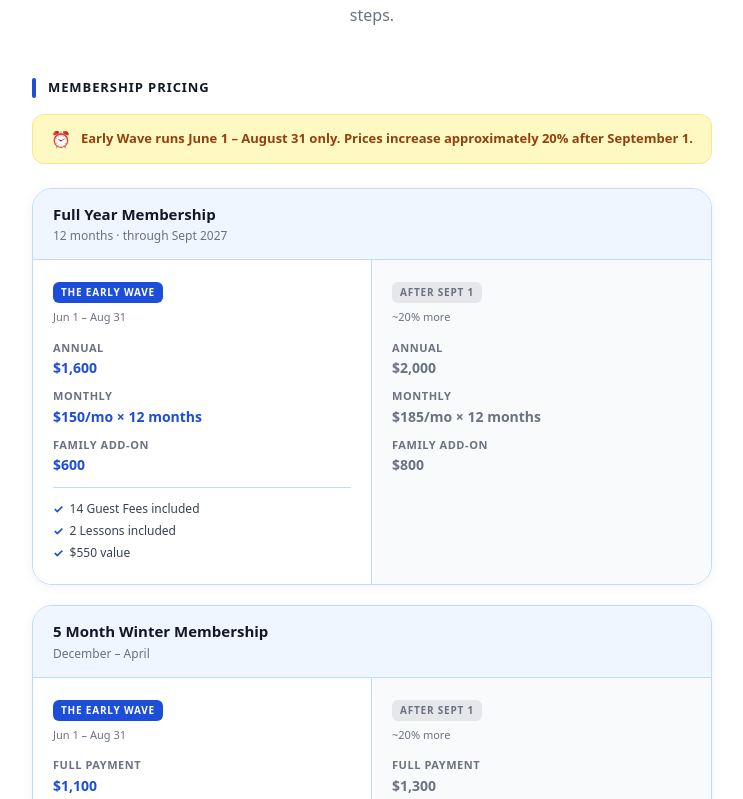
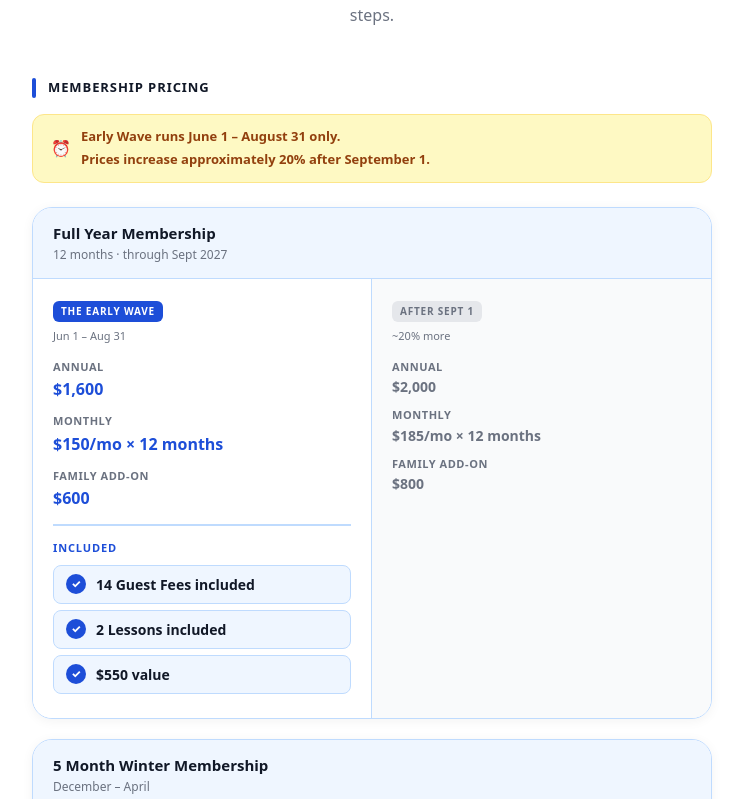
Before and after one commit to rickyhowcroft-dot/skramblehouse-westside, a Next.js app: page /membership/presale in a window 1280 px wide. Shown: the part 1061-1860 px from the top of the page, without its empty margins (268-1011 px from the left). Built offline with nearby package versions, Linux system fonts and the light colour scheme.

Commit message:
style: banner two-line split, larger prices + emphasized benefit pills in pricing cards

```diff
--- a/app/membership/presale/page.tsx
+++ b/app/membership/presale/page.tsx
@@ -143,9 +143,10 @@ export default function MembershipPresalePage() {
           gap: 10,
         }}>
           <span style={{ fontSize: 16 }}>⏰</span>
-          <p style={{ margin: 0, color: '#92400E', fontSize: 13, fontWeight: 600 }}>
-            Early Wave runs <strong>June 1 – August 31</strong> only. Prices increase approximately 20% after September 1.
-          </p>
+          <div style={{ color: '#92400E', fontSize: 13, fontWeight: 600 }}>
+            <p style={{ margin: 0 }}>Early Wave runs <strong>June 1 – August 31</strong> only.</p>
+            <p style={{ margin: '4px 0 0' }}>Prices increase approximately 20% after September 1.</p>
+          </div>
         </div>
 
         <div style={{ display: 'flex', flexDirection: 'column', gap: 20, marginTop: 24 }}>
@@ -431,17 +432,33 @@ function PricingCard({
             )}
           </div>
           {early.rows.map(({ item, price }) => (
-            <div key={item} style={{ marginBottom: 10 }}>
+            <div key={item} style={{ marginBottom: 12 }}>
               <p style={{ margin: 0, fontSize: 11, color: GRAY_3, fontWeight: 600, textTransform: 'uppercase', letterSpacing: '0.05em' }}>{item}</p>
-              <p style={{ margin: '1px 0 0', fontSize: 14, fontWeight: 700, color: BLUE }}>{price}</p>
+              <p style={{ margin: '2px 0 0', fontSize: 16, fontWeight: 800, color: BLUE }}>{price}</p>
             </div>
           ))}
           {early.perks && early.perks.length > 0 && (
-            <div style={{ marginTop: 12, paddingTop: 12, borderTop: `1px solid ${BLUE_MID}` }}>
+            <div style={{ marginTop: 14, paddingTop: 14, borderTop: `2px solid ${BLUE_MID}` }}>
+              <p style={{ margin: '0 0 8px', fontSize: 11, fontWeight: 800, letterSpacing: '0.08em', textTransform: 'uppercase', color: BLUE }}>
+                Included
+              </p>
               {early.perks.map(perk => (
-                <p key={perk} style={{ margin: '0 0 4px', fontSize: 12, color: GRAY_2, display: 'flex', alignItems: 'center', gap: 6 }}>
-                  <span style={{ color: BLUE, fontWeight: 700 }}>✓</span> {perk}
-                </p>
+                <div key={perk} style={{
+                  display: 'flex', alignItems: 'center', gap: 10,
+                  backgroundColor: BLUE_LT,
+                  border: `1px solid ${BLUE_MID}`,
+                  borderRadius: 8,
+                  padding: '8px 12px',
+                  marginBottom: 6,
+                }}>
+                  <span style={{
+                    width: 20, height: 20, borderRadius: '50%',
+                    backgroundColor: BLUE, color: '#fff',
+                    display: 'flex', alignItems: 'center', justifyContent: 'center',
+                    fontSize: 11, fontWeight: 800, flexShrink: 0,
+                  }}>✓</span>
+                  <span style={{ fontSize: 14, fontWeight: 700, color: GRAY_1 }}>{perk}</span>
+                </div>
               ))}
             </div>
           )}
```
